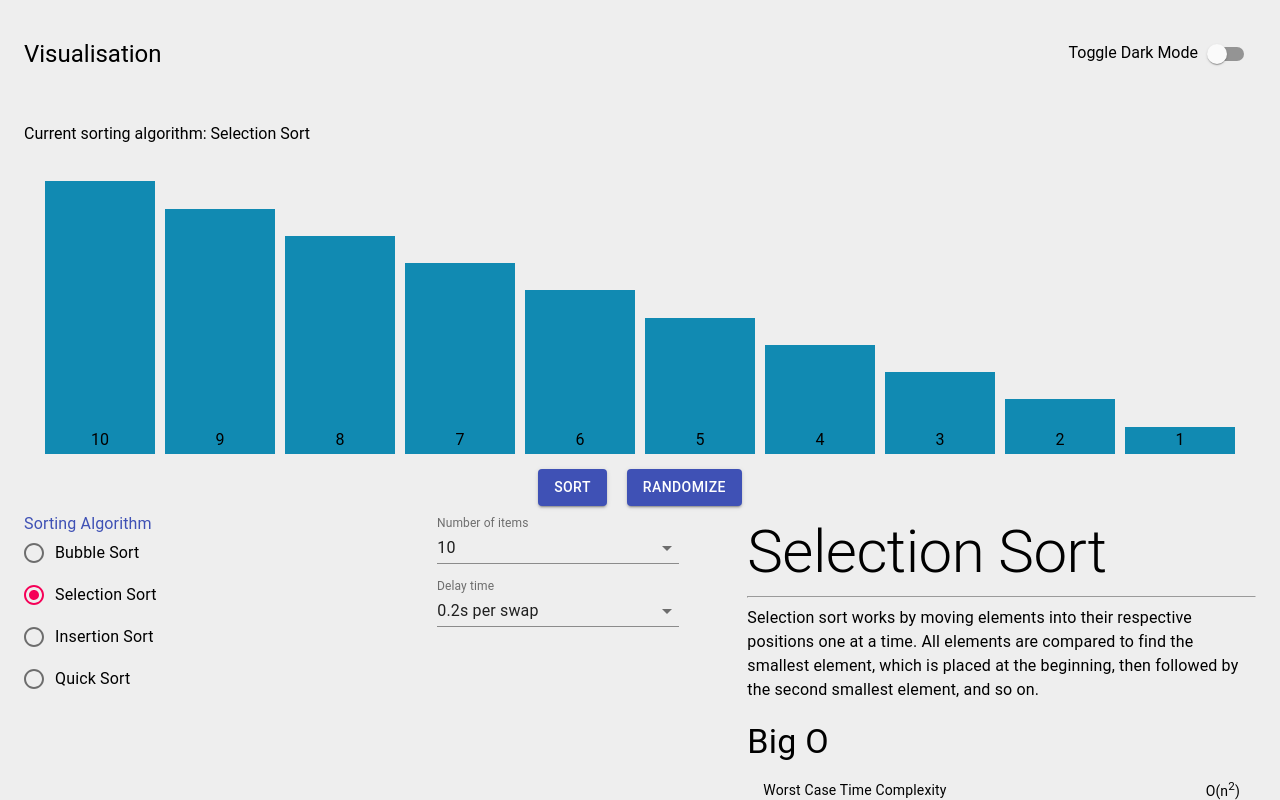
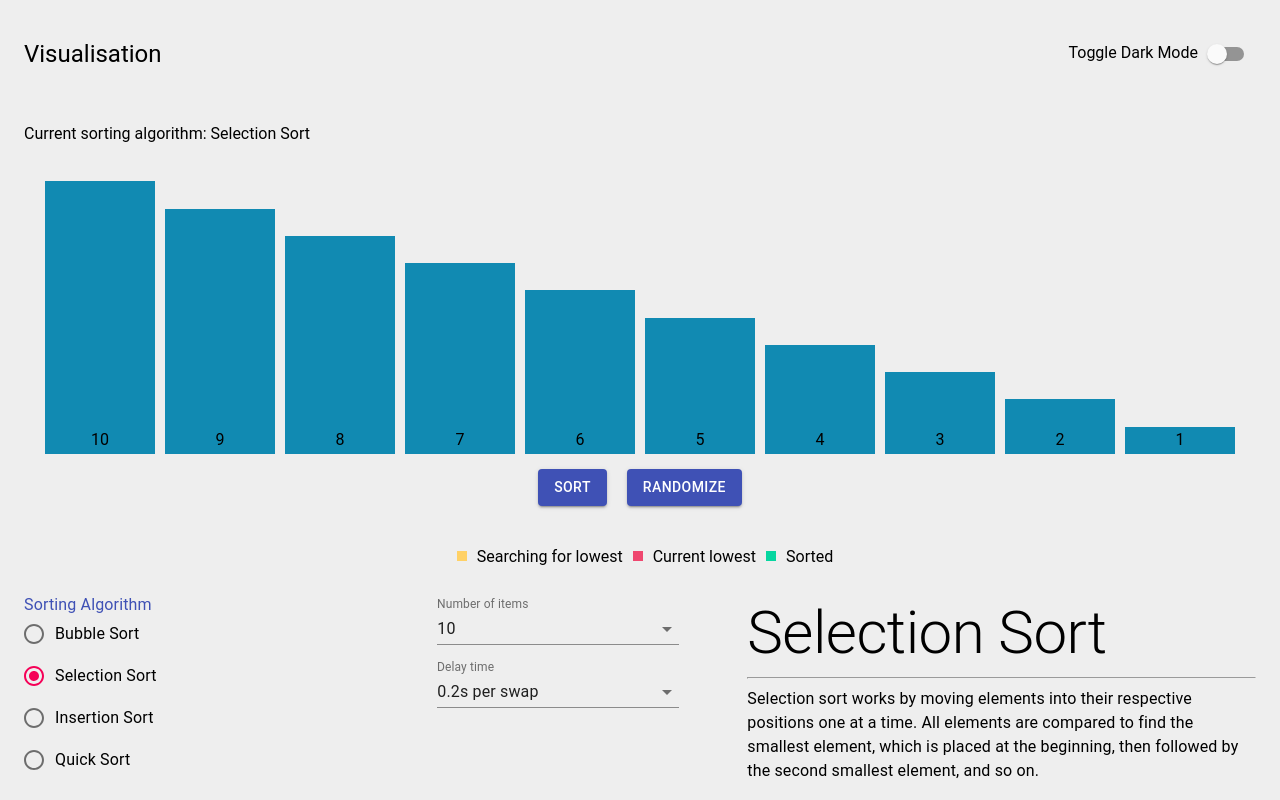
Before and after one commit to nghochi123/visualizer, a React (Create React App) app: page / in a window 1280 px wide. Both pictures are taken after a click on the label "Selection Sort". Shown: the top 800 px of the page. Built offline with nearby package versions, Linux system fonts and the light colour scheme.

Commit message:
adding legend

```diff
--- a/src/components/VisualBox/SortingVisualBox.js
+++ b/src/components/VisualBox/SortingVisualBox.js
@@ -14,10 +14,10 @@ import {Button,
 import {ThemeProvider} from '@material-ui/styles';
 
 import Bar from './Bar/Bar';
-import BSortDesc from '../descriptions/BSortDesc';
-import QSortDesc from '../descriptions/QSortDesc';
-import ISortDesc from '../descriptions/ISortDesc';
-import SSortDesc from '../descriptions/SSortDesc';
+import {BSortDesc, BSortLegend} from '../descriptions/BSortDesc';
+import {QSortDesc, QSortLegend} from '../descriptions/QSortDesc';
+import {ISortDesc, ISortLegend} from '../descriptions/ISortDesc';
+import {SSortDesc, SSortLegend} from '../descriptions/SSortDesc';
 import bubblesort from '../../algos/sorting/bubblesort';
 import selectionsort from '../../algos/sorting/selectionsort';
 import insertionsort from '../../algos/sorting/insertionsort';
@@ -56,6 +56,7 @@ const VisualBox = (props) => {
         )
     })));
     let description = (<BSortDesc/>);
+    let legend = (<BSortLegend/>)
     let algorithm = bubblesort;
     let algorithmName = 'Bubble Sort'
     switch(radioValue){
@@ -63,24 +64,31 @@ const VisualBox = (props) => {
             algorithm = bubblesort;
             algorithmName = 'Bubble Sort';
             description = (<BSortDesc/>);
+            legend = (<BSortLegend/>);
             break;
         case 'selection':
             algorithm = selectionsort;
             algorithmName = 'Selection Sort';
             description = (<SSortDesc/>);
+            legend = (<SSortLegend/>);
             break;
         case 'insertion':
             algorithm = insertionsort;
             algorithmName = 'Insertion Sort'
             description = (<ISortDesc/>);
+            legend = (<ISortLegend/>);
             break;
         case 'quick':
             algorithm = quicksort;
             algorithmName = 'Quick Sort';
             description = (<QSortDesc/>);
+            legend = (<QSortLegend/>);
             break;
         default:
             algorithm = bubblesort;
+            algorithmName = 'Bubble Sort';
+            description = (<BSortDesc/>);
+            legend = (<BSortLegend/>);
     }
     const radioHandler = (e) =>{
         setRadioValue(e.target.value);
@@ -101,6 +109,7 @@ const VisualBox = (props) => {
                 <Button className={styles.button} variant="contained" color="primary" onClick={()=>algorithm(array, setArray, setBars, width, delay)}>Sort</Button>
                 <Button className={styles.button} variant="contained" color="primary" onClick={()=>randomize(size, setArray, setBars, width)}>Randomize</Button>
             </div>
+            {legend}
             <ThemeProvider theme={theme}>
                 <Grid container spacing={1}>
                     <Grid item xs={6} sm={4} spacing={3}>
--- a/src/components/descriptions/BSortDesc.js
+++ b/src/components/descriptions/BSortDesc.js
@@ -2,7 +2,9 @@ import React from 'react';
 
 import {Typography, Table, TableCell, TableContainer, TableRow} from '@material-ui/core';
 
-const BSortDesc = (props) => {
+import * as styles from './description.module.css'
+
+export const BSortDesc = (props) => {
     return (
         <div>
             <Typography variant="h2">Bubble Sort</Typography><hr/>
@@ -30,4 +32,13 @@ const BSortDesc = (props) => {
     )
 }
 
-export default BSortDesc;
+export const BSortLegend = () => {
+    return (
+        <div style={{margin: '15px', display: 'flex', alignItems: 'center', justifyContent: 'center'}}>
+            <div className={styles.boxyellow}></div>
+            <p>Comparing</p>
+            <div className={styles.boxgreen}></div>
+            <p>Sorted</p>
+        </div>
+    )
+}
--- a/src/components/descriptions/ISortDesc.js
+++ b/src/components/descriptions/ISortDesc.js
@@ -2,7 +2,9 @@ import React from 'react';
 
 import {Typography, Table, TableCell, TableContainer, TableRow} from '@material-ui/core';
 
-const ISortDesc = (props) => {
+import * as styles from './description.module.css'
+
+export const ISortDesc = (props) => {
     return (
         <div>
             <Typography variant="h2">Insertion Sort</Typography><hr/>
@@ -30,4 +32,13 @@ const ISortDesc = (props) => {
     )
 }
 
-export default ISortDesc;
+export const ISortLegend = () => {
+    return (
+        <div style={{margin: '15px', display: 'flex', alignItems: 'center', justifyContent: 'center'}}>
+            <div className={styles.boxyellow}></div>
+            <p>Moving</p>
+            <div className={styles.boxgreen}></div>
+            <p>Sorted relative to items on left</p>
+        </div>
+    )
+}
--- a/src/components/descriptions/QSortDesc.js
+++ b/src/components/descriptions/QSortDesc.js
@@ -2,7 +2,9 @@ import React from 'react';
 
 import {Typography, Table, TableCell, TableContainer, TableRow} from '@material-ui/core';
 
-const QSortDesc = (props) => {
+import * as styles from './description.module.css';
+
+export const QSortDesc = (props) => {
     return (
         <div>
             <Typography variant="h2">Quicksort</Typography><hr/>
@@ -31,4 +33,19 @@ const QSortDesc = (props) => {
     )
 }
 
+export const QSortLegend = () => {
+    return (
+        <div style={{margin: '15px', display: 'flex', alignItems: 'center', justifyContent: 'center'}}>
+            <div className={styles.boxblue}></div>
+            <p>Pivot</p>
+            <div className={styles.boxred}></div>
+            <p>Lower than pivot</p>
+            <div className={styles.boxgreen}></div>
+            <p>Higher than pivot</p>
+            <div className={styles.boxyellow}></div>
+            <p>Swapping pivot</p>
+        </div>
+    )
+}
+
 export default QSortDesc;
--- a/src/components/descriptions/SSortDesc.js
+++ b/src/components/descriptions/SSortDesc.js
@@ -2,7 +2,9 @@ import React from 'react';
 
 import {Typography, Table, TableCell, TableContainer, TableRow} from '@material-ui/core';
 
-const SSortDesc = (props) => {
+import * as styles from './description.module.css'
+
+export const SSortDesc = (props) => {
     return (
         <div>
             <Typography variant="h2">Selection Sort</Typography><hr/>
@@ -31,4 +33,15 @@ const SSortDesc = (props) => {
     )
 }
 
-export default SSortDesc;
+export const SSortLegend = () => {
+    return (
+        <div style={{margin: '15px', display: 'flex', alignItems: 'center', justifyContent: 'center'}}>
+            <div className={styles.boxyellow}></div>
+            <p>Searching for lowest</p>
+            <div className={styles.boxred}></div>
+            <p>Current lowest</p>
+            <div className={styles.boxgreen}></div>
+            <p>Sorted</p>
+        </div>
+    )
+}
--- /dev/null
+++ b/src/components/descriptions/description.module.css
@@ -0,0 +1,27 @@
+.boxyellow {
+    height: 10px;
+    width: 10px;
+    background-color: #ffd166;
+    margin: 10px;
+}
+
+.boxred {
+    height: 10px;
+    width: 10px;
+    background-color: #ef476f;
+    margin: 10px;
+}
+
+.boxgreen {
+    height: 10px;
+    width: 10px;
+    background-color: #06d6a0;
+    margin: 10px;
+}
+
+.boxblue {
+    height: 10px;
+    width: 10px;
+    background-color: #073b4c;
+    margin: 10px;
+}
```
